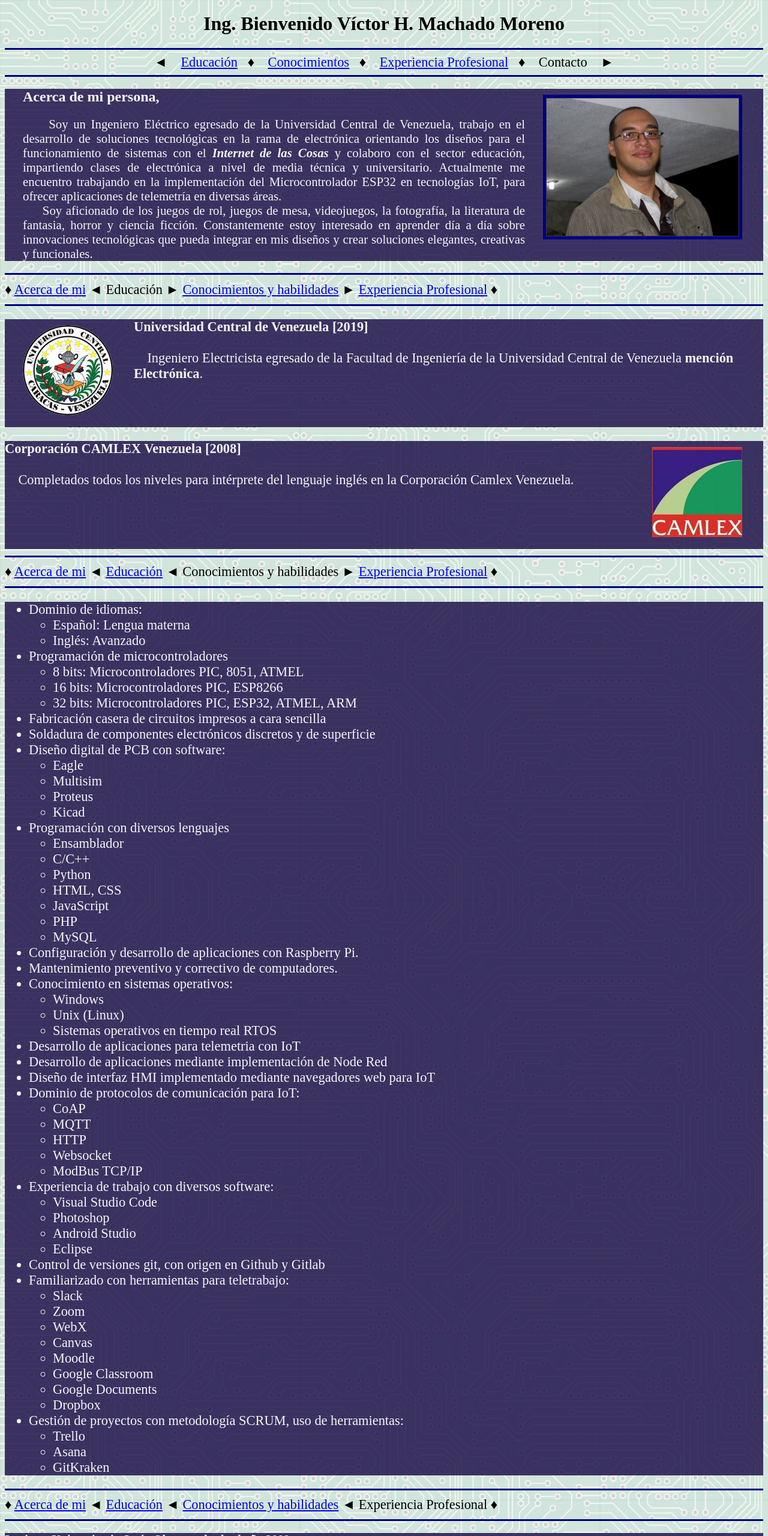
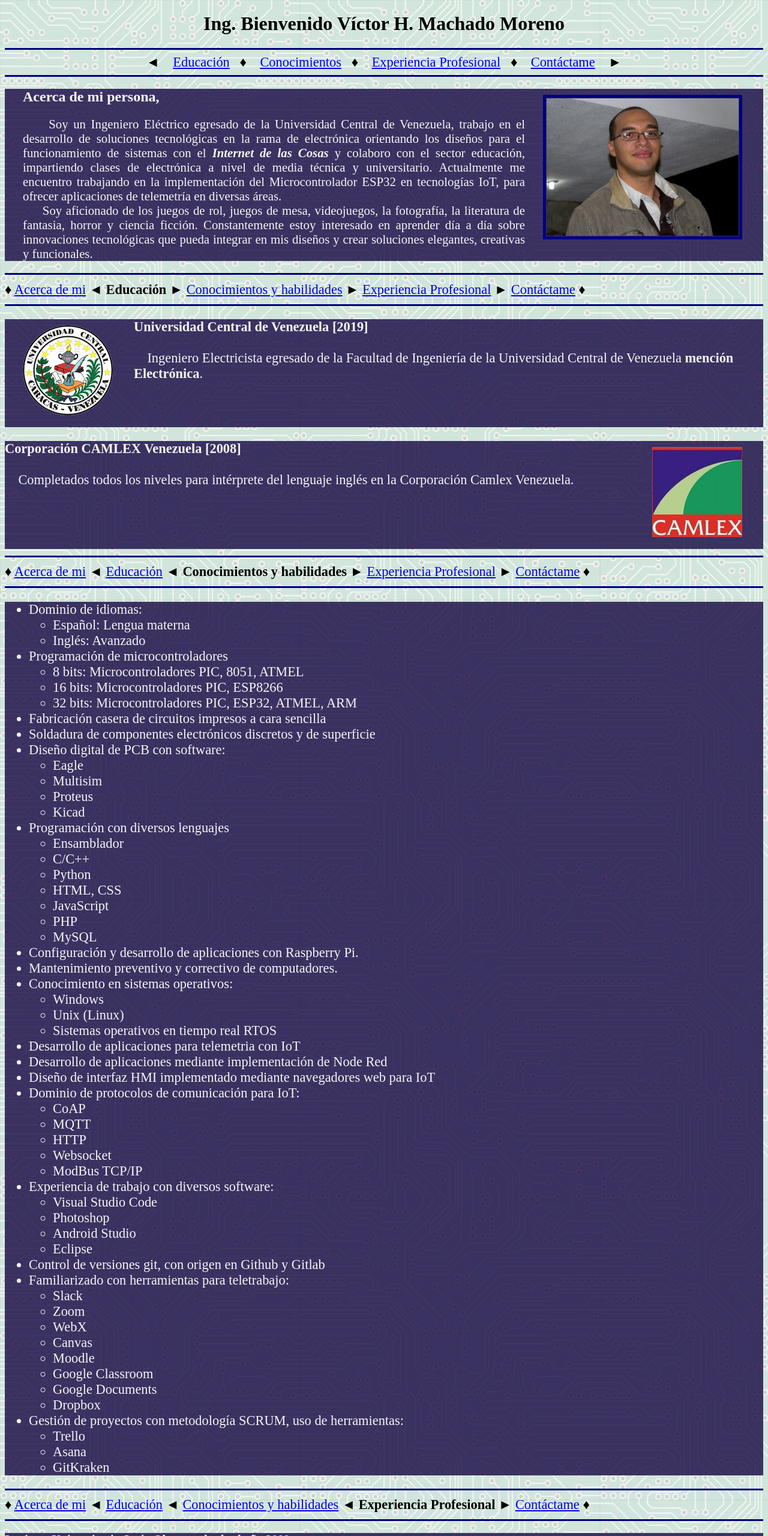
Before and after one commit to VictorM-DRK/datos-victor, a plain HTML site: page index.html in a window 1280 px wide. Shown: the top 2560 px of the page at 60% size. Drawn offline with Linux system fonts and the light colour scheme.

Commit message:
Barra contacto

```diff
--- a/css/estilos.css
+++ b/css/estilos.css
@@ -118,6 +118,10 @@ div.barra-experiencia {
     text-align: left;
     font-size: 140%;
 }
+div.barra-contacto {
+    text-align: left;
+    font-size: 140%;
+}
 .datos {
     font-size: 130%;
     margin-top: 10px;
--- a/index.html
+++ b/index.html
@@ -19,7 +19,7 @@
             <a href="#educacion">Educación</a>&nbsp;&nbsp;&nbsp;♦&nbsp;&nbsp;&nbsp;
             <a href="#conocimientos">Conocimientos</a>&nbsp;&nbsp;&nbsp;♦&nbsp;&nbsp;&nbsp;
             <a href="#experiencia">Experiencia Profesional</a>&nbsp;&nbsp;&nbsp;♦&nbsp;&nbsp;&nbsp;
-            Contacto&nbsp;&nbsp;&nbsp;
+            <a href="#contacto">Contáctame</a>&nbsp;&nbsp;&nbsp;
             ►
         </div>
         <hr size="3" color="Navy">
@@ -41,9 +41,9 @@
         </section>
         <div id="educacion" class="barra-educacion">
             <hr size="3" color="Navy">
-            ♦ <a href="#acerca-de-mi">Acerca de mi</a> ◄ Educación ► <a href="#conocimientos">Conocimientos y
-            habilidades</a> ► <a href="#experiencia">Experiencia Profesional</a> ♦
-            <hr size="3" color="Navy">
+            ♦ <a href="#acerca-de-mi">Acerca de mi</a> ◄ <strong>Educación</strong> ► <a href="#conocimientos">
+                Conocimientos y habilidades</a> ► <a href="#experiencia">Experiencia Profesional</a> ►
+                <a href="#contacto">Contáctame</a> ♦ <hr size="3" color="Navy">
         </div>
         <section id="seccion-ucv">
             <img src="imagenes/logoUCV.png" class="ingucv" alt="UCV"/>
@@ -63,8 +63,8 @@
         </section>
         <div id="conocimientos" class="barra-conocimientos">
             <hr size="3" color="Navy">
-            ♦ <a href="#acerca-de-mi">Acerca de mi</a> ◄ <a href="#educacion">Educación</a> ◄ Conocimientos
-            y habilidades ► <a href="#experiencia">Experiencia Profesional</a> ♦
+            ♦ <a href="#acerca-de-mi">Acerca de mi</a> ◄ <a href="#educacion">Educación</a> ◄ <strong>Conocimientos
+            y habilidades ►</strong> <a href="#experiencia">Experiencia Profesional</a> ► <a href="#contacto">Contáctame</a> ♦
             <hr size="3" color="Navy">
         </div>
         <section id="seccion-conocimientos">
@@ -158,7 +158,8 @@
         <div id="experiencia" class="barra-experiencia">
             <hr size="3" color="Navy">
             ♦ <a href="#acerca-de-mi">Acerca de mi</a> ◄ <a href="#educacion">Educación</a> ◄
-            <a href="#conocimientos">Conocimientos y habilidades</a> ◄ Experiencia Profesional ♦
+            <a href="#conocimientos">Conocimientos y habilidades</a> ◄ <strong>Experiencia Profesional</strong> ►
+             <a href="#contacto">Contáctame</a> ♦
             <hr size="3" color="Navy">
         </div>
         <section id="secc-IUJO">
@@ -237,5 +238,12 @@
                 el microcontrolador ESP32 de ESPRESSIF y el Raspberry Pi.
             </p>
         </section>
+        <div id="contacto" class="barra-contacto">
+            <hr size="3" color="Navy">
+            ♦ <a href="#acerca-de-mi">Acerca de mi</a> ◄ <a href="#educacion">Educación</a> ◄
+            <a href="#conocimientos">Conocimientos y habilidades</a> ◄ <a href="#experiencia"> Experiencia Profesional</a>
+            ◄ <strong>Contáctame</strong> ♦
+            <hr size="3" color="Navy">
+        </div>
     </body>
 </html>
```
